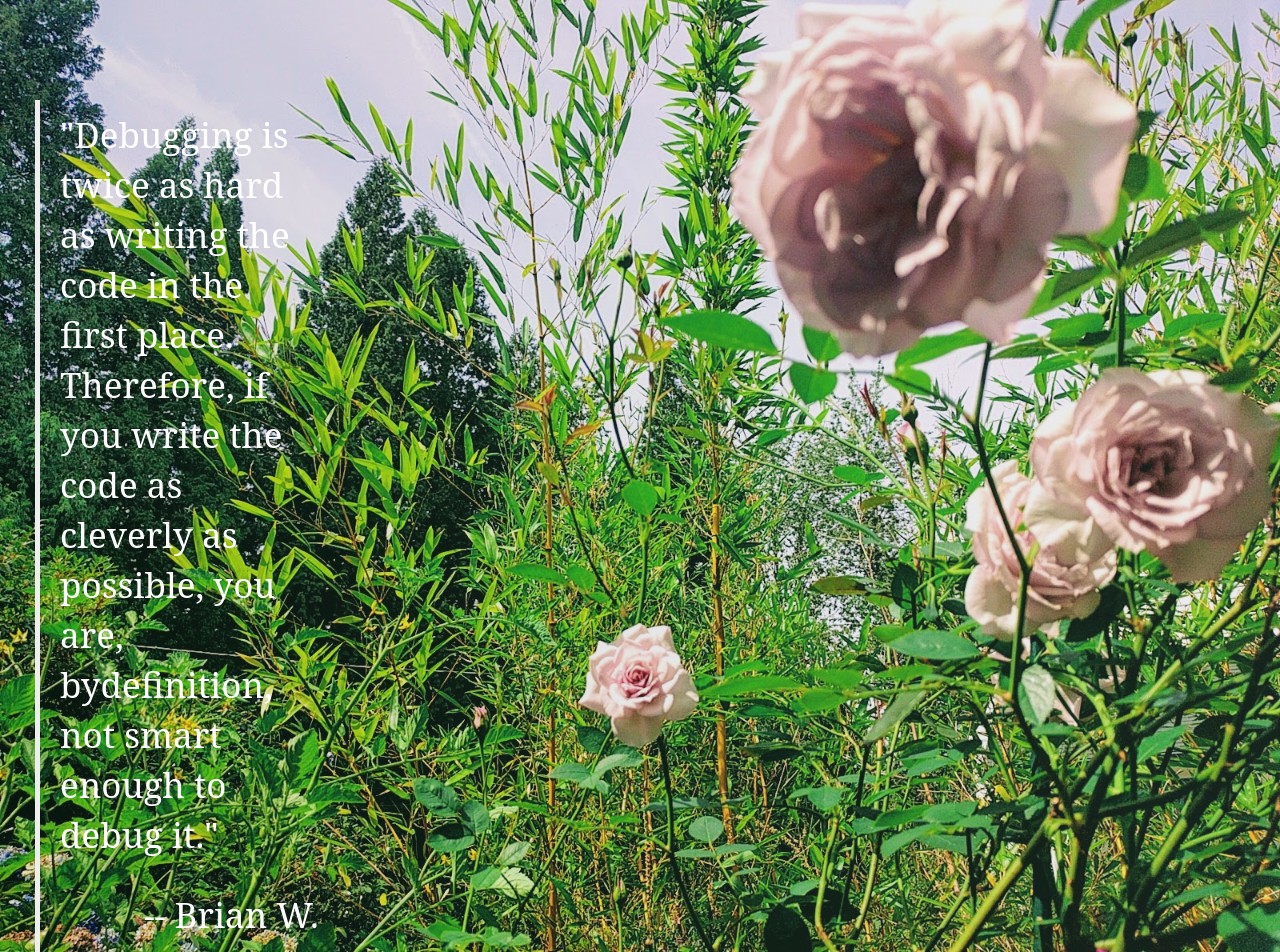
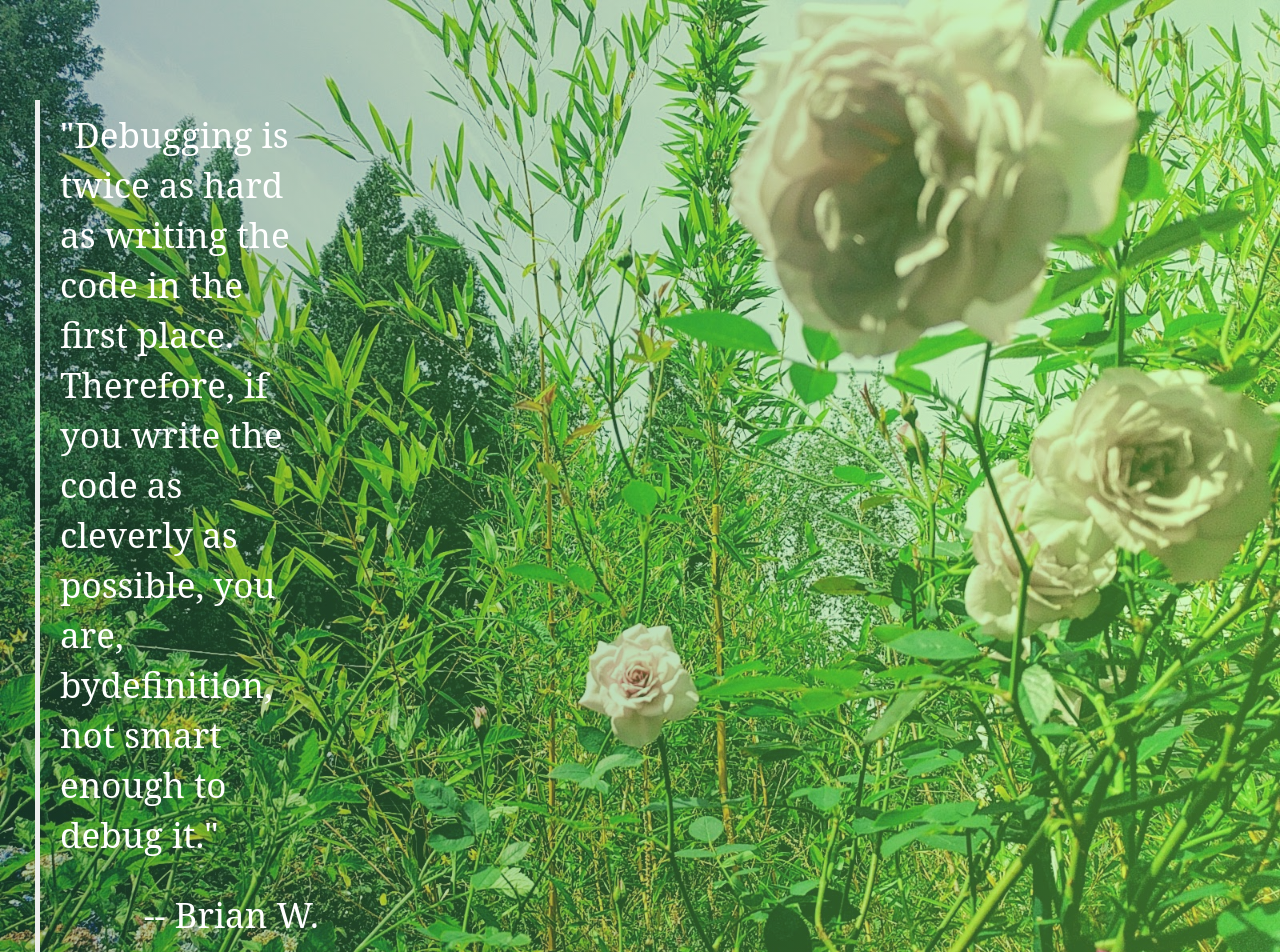
Before and after one commit to Adrianacmy/Adriana.github.io, a Jekyll site: the page built from index.html, in a window 1280 px wide. Shown: the top 952 px of the page. Built offline with Jekyll 4.4.1, drawn with Linux system fonts in a browser that asks for light colours; nearby versions of some CDN libraries; some of the changed text lies outside the part shown.

Commit message:
fix slider

```diff
--- /dev/null
+++ b/_includes/header2.html
@@ -0,0 +1,43 @@
+<!-- Header Start -->
+<header id="header">
+<div class="container">
+  <div class="row">
+    <div class="col-md-12">
+      <!-- header Nav Start -->
+      <nav class="navbar navbar-default">
+        <div class="container-fluid">
+          <!-- Brand and toggle get grouped for better mobile display -->
+          <div class="navbar-header">
+            <button type="button" class="navbar-toggle collapsed" data-toggle="collapse" data-target="#bs-example-navbar-collapse-1">
+            <span class="sr-only">Toggle navigation</span>
+            <span class="icon-bar"></span>
+            <span class="icon-bar"></span>
+            <span class="icon-bar"></span>
+            </button>
+            <a class="navbar-brand" href="index.html">
+              <img src="{{ site.baseurl }}/img/logo.png" alt="Logo">
+            </a>
+          </div>
+            <!-- Collect the nav links, forms, and other content for toggling -->
+            <div class="collapse navbar-collapse wow fadeInUp " id="bs-example-navbar-collapse-1">
+              <ul class="nav navbar-nav navbar-right">
+                <li><a href="{{ site.baseurl }}/">Home</a></li>
+                <li><a href="{{ site.baseurl }}/work">Work</a></li>
+                <!--<li><a href="{{ site.baseurl }}/blog">Blog</a></li>-->
+               <li class="menu-has-children"><a href="#">BLOG</a>
+                <ul>
+                  <li><a href="#">CATEGORY 1</a></li>
+                  <li><a href="#">CATEGORY 2</a></li>
+                  <li><a href="#">CATEGORY 3</a></li>
+                </ul>
+                </li>
+                <!--<li><a href="#">Service</a></li>-->
+                <li><a href="{{ site.baseurl }}/contact">Contact</a></li>
+              </ul>
+            </div><!-- /.navbar-collapse -->
+          </div><!-- /.container-fluid -->
+        </nav>
+      </div>
+    </div>
+  </div>
+</header><!-- header close -->
--- a/_layouts/default.html
+++ b/_layouts/default.html
@@ -8,7 +8,7 @@
         <!--<div id="preloader"></div>-->
         {% include slider.html %}
 
-        {% include header.html %}
+        {% include header2.html %}
 
         <div class="main">
 
--- a/static/css/style.css
+++ b/static/css/style.css
@@ -503,8 +503,8 @@
   right: 0;
   width: 100%;
   height: 100%;
-  background: linear-gradient(to left, #8b86a3, #322e40);
-  opacity: 0.15;
+  background: linear-gradient(to left, #8df45d, #346652);
+  opacity: 0.4;
 }
 
 #slider .hero-text {
```
Also changed, not shown: _includes/header.html (line endings or trailing spaces), 1 other file.
